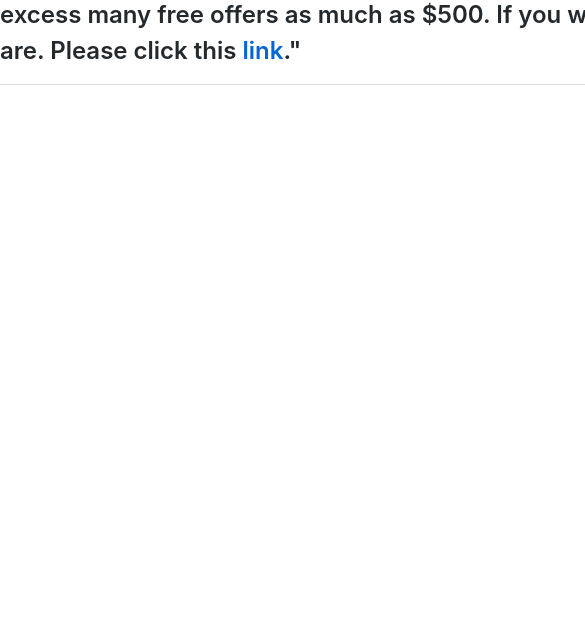
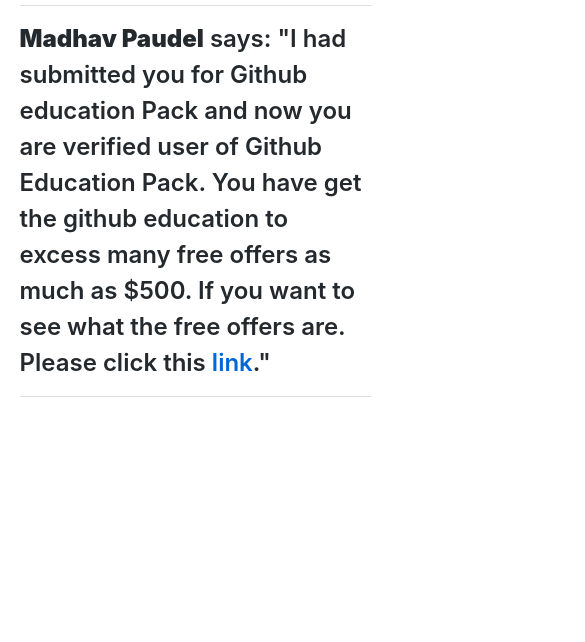
Before and after one commit to omprakashthakur/omprakashthakur.github.io, a plain HTML site: page index.html in a window 390 px wide. Shown: the part 202-844 px from the top of the page, 585 px wide, since content can reach past the window. Drawn offline with Linux system fonts and the light colour scheme.

Commit message:
Update thakurom.css
mobile campatible

```diff
--- a/css/thakurom.css
+++ b/css/thakurom.css
@@ -2719,3 +2719,9 @@ pre { margin-top: 0; margin-bottom: 0; font: 12px "SFMono-Regular", Consolas, "L
 .highlight .w { color: #bbbbbb; }
 
 .highlight { background-color: #f8f8f8; }
+
+@media only screen and (max-width: 980px) {
+    .container {
+        width: 90%;
+    }
+}
```
